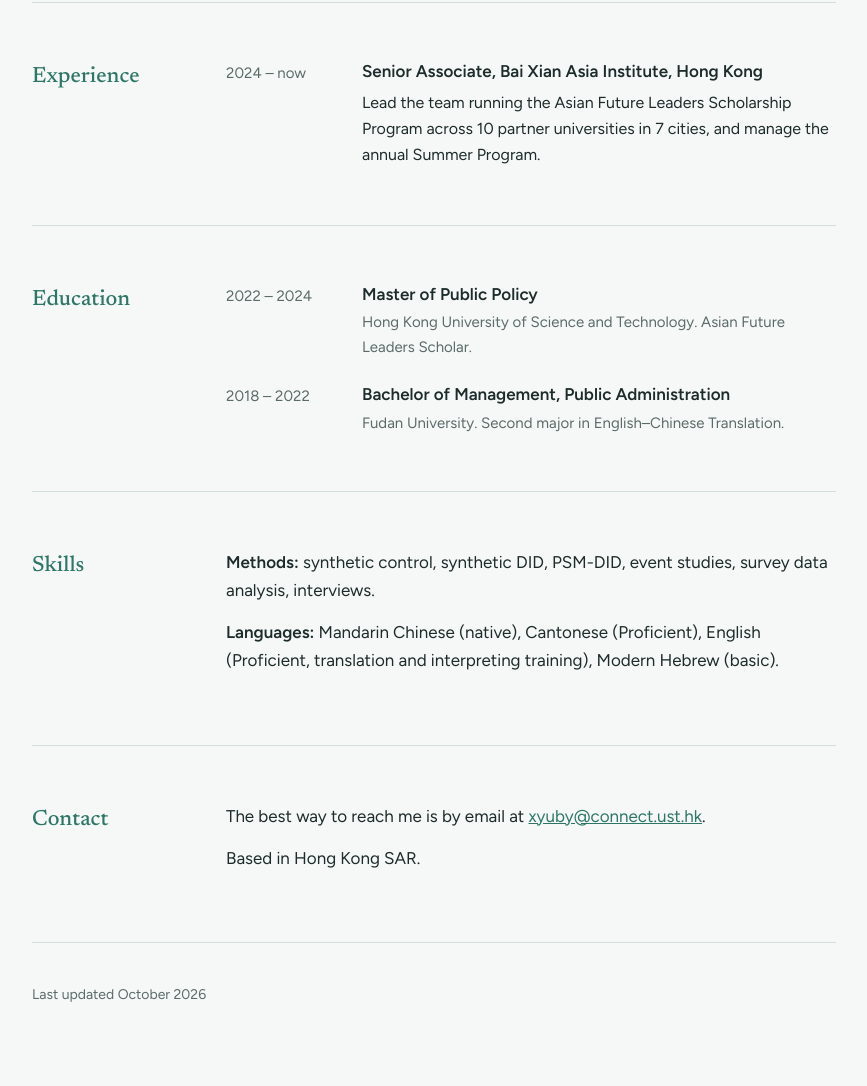
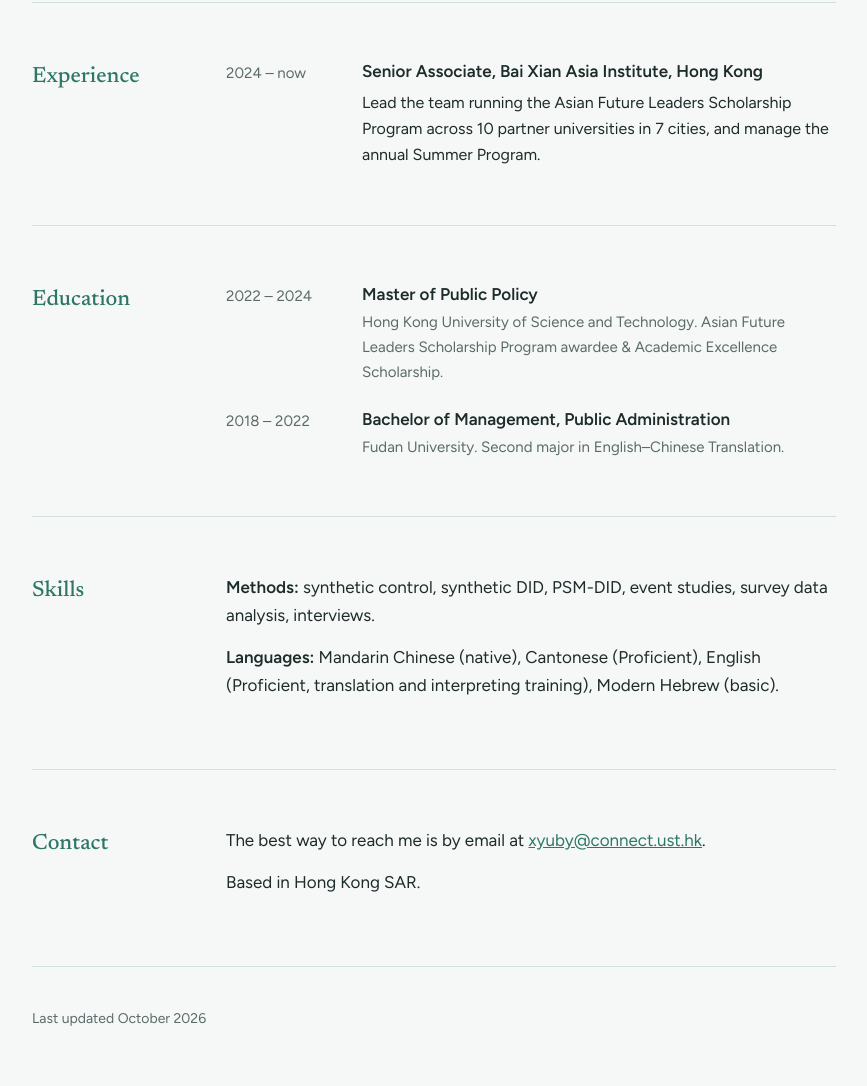
Before and after one commit to Frankiexyu/frankiexyu.github.io, a plain HTML site: page index.html in a window 1280 px wide. Shown: the part 1971-3057 px from the top of the page, without its empty margins (206-1073 px from the left). Before the commit the page ends 3033 px from the top, so only its background shows below. Drawn offline with Linux system fonts and the light colour scheme.

Commit message:
Update index.html

```diff
--- a/index.html
+++ b/index.html
@@ -231,7 +231,7 @@
         <div class="when">2022 – 2024</div>
         <div class="item">
           <h3>Master of Public Policy</h3>
-          <p class="meta">Hong Kong University of Science and Technology. Asian Future Leaders Scholar.</p>
+          <p class="meta">Hong Kong University of Science and Technology. Asian Future Leaders Scholarship Program awardee & Academic Excellence Scholarship.</p>
         </div>
       </div>
       <div class="row">
```
